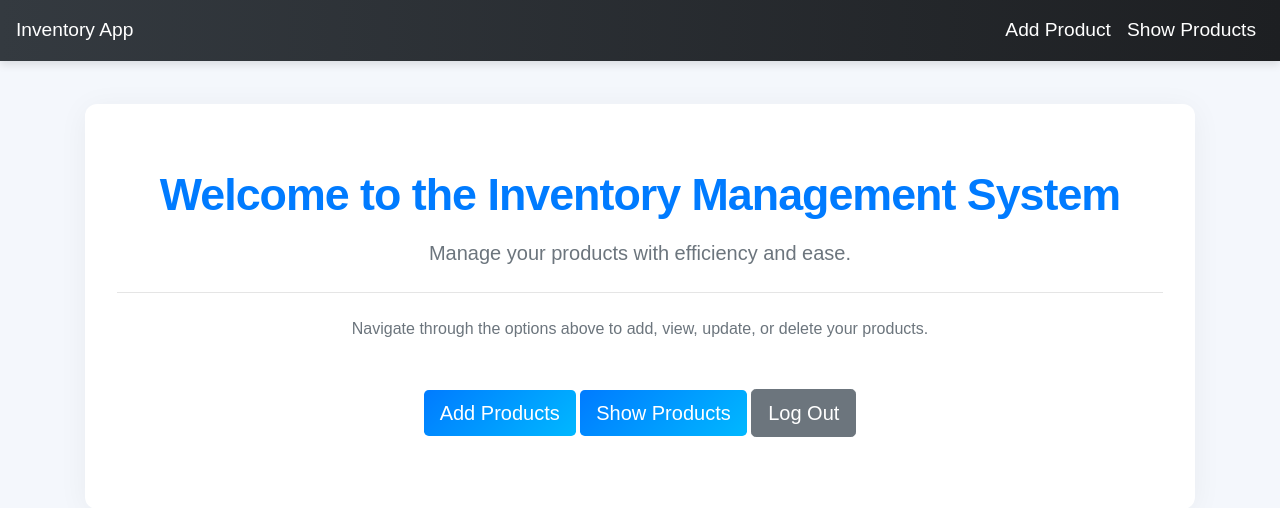
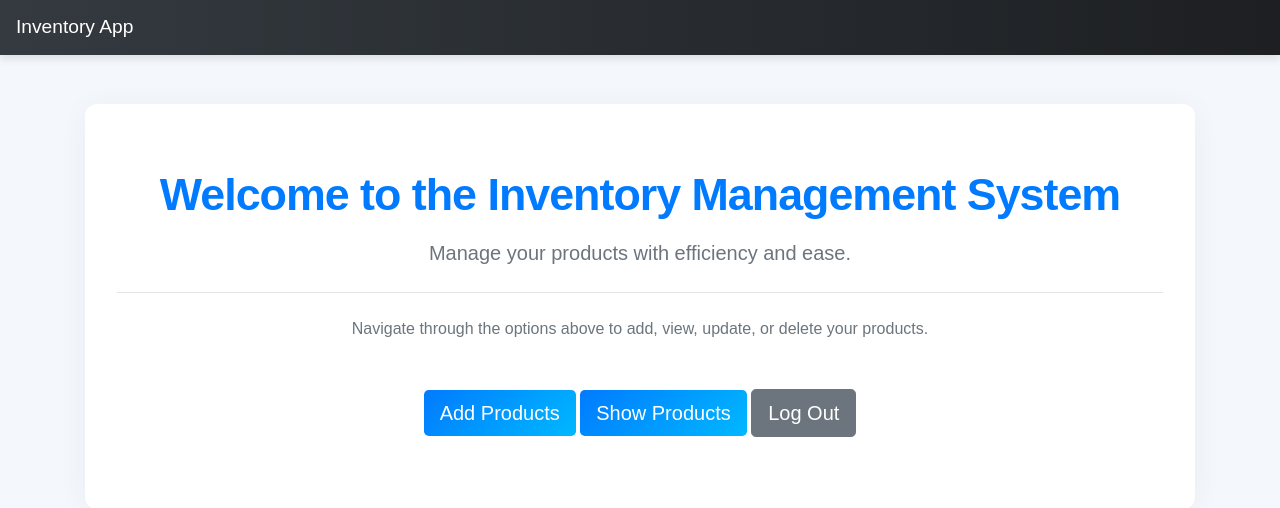
Before and after one commit to RaphaelOmari/Django-Inventory-API, a Django app: page / in a window 1280 px wide. Shown: the top 508 px of the page. Run offline with Django 5.2, Linux system fonts and the light colour scheme; a user stored in the database is signed in; data comes from the database, SQL or seed files in the repository; both versions use the stored data as it was after the commit.

Commit message:
update 3

```diff
--- a/invProject/invApp/templates/invApp/layout.html
+++ b/invProject/invApp/templates/invApp/layout.html
@@ -88,12 +88,7 @@
         </button>
         <div class="collapse navbar-collapse" id="navbarNav">
             <ul class="navbar-nav ml-auto">
-                <li class="nav-item">
-                    <a class="nav-link" href="{% url 'product_create' %}">Add Product</a>
-                </li>
-                <li class="nav-item">
-                    <a class="nav-link" href="{% url 'product_list' %}">Show Products</a>
-                </li>
+
             </ul>
         </div>
     </nav>
```
Also changed, not shown: invProject/db.sqlite3.
